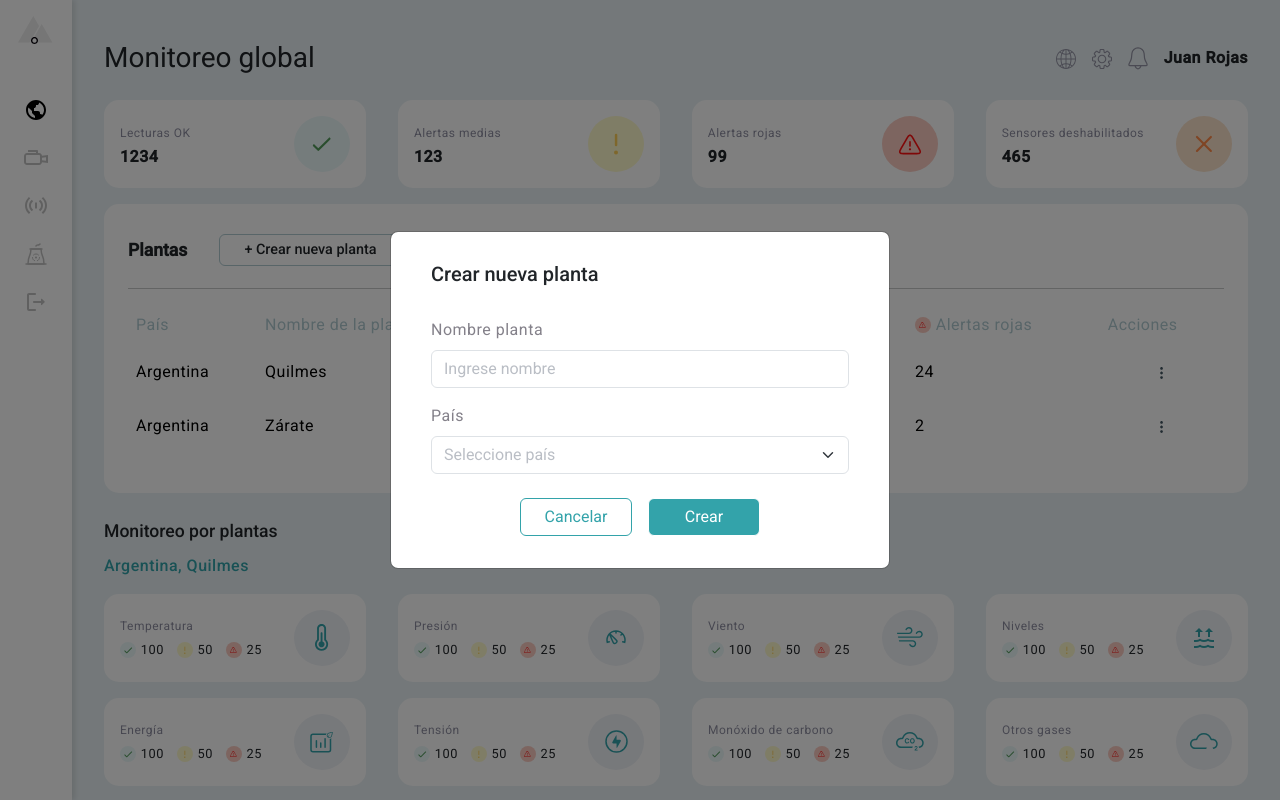
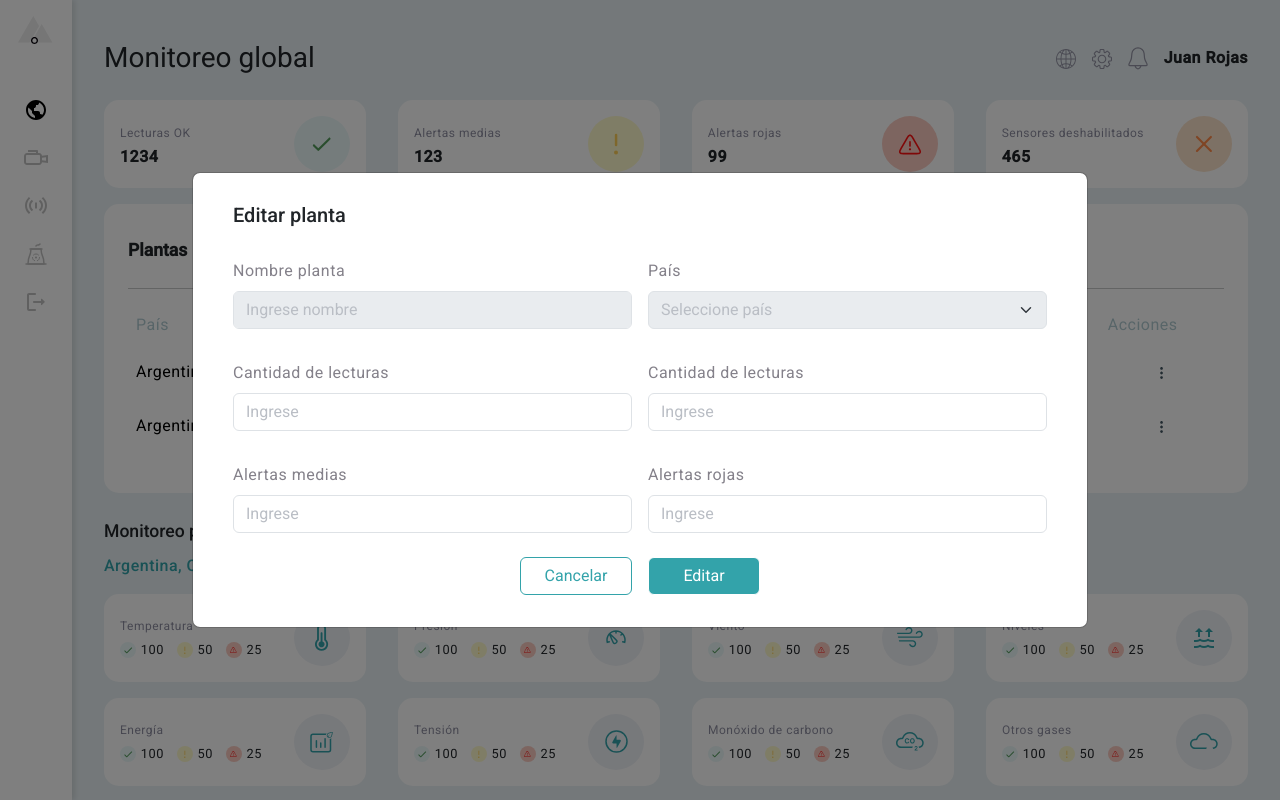
Before and after one commit to NachoGallo7/techforb-challenge-fe, an Angular app: page /dashboard in a window 1280 px wide. Built offline with nearby package versions, Linux system fonts and the light colour scheme; some icons are missing.

Commit message:
- Progress on modals

```diff
--- a/src/app/components/add-plant-modal/add-plant-modal.component.css
+++ b/src/app/components/add-plant-modal/add-plant-modal.component.css
@@ -1,5 +1,9 @@
 
 /* CREATE PLANT MODAL */
+.modal-dialog{
+  width: 40vw;
+  max-width: none;
+}
 .modal-content{
   padding: 1rem 2.5rem 2rem;
   gap: .5rem;
@@ -20,10 +24,10 @@
   /* padding: 0rem 1rem 2rem; */
   gap: 1rem;
 }
-#plant-name-input::placeholder, #plant-country-select:invalid{
+#plantName::placeholder, #plantCountry:invalid{
   color: var(--placeholder-subtle-color);
 }
-#plant-country-select option{
+#plantCountry option{
   color: black;
 }
 .cancel-button, .create-button{
--- a/src/app/components/add-plant-modal/add-plant-modal.component.html
+++ b/src/app/components/add-plant-modal/add-plant-modal.component.html
@@ -1,52 +1,34 @@
-<!-- <div class="modal fade" id="exampleModal" tabindex="-1" aria-labelledby="exampleModalLabel" aria-hidden="true"> -->
-  <!-- <div class="modal-dialog"> -->
-    <!-- <div class="modal-content"> -->
-      <!-- <div class="modal-header"> -->
-        <!-- <h1 class="modal-title fs-5" id="exampleModalLabel">Modal title</h1> -->
-        <!-- <button type="button" class="btn-close" data-bs-dismiss="modal" aria-label="Close"></button> -->
-      <!-- </div> -->
-      <!-- <div class="modal-body"> -->
-        <!-- ... -->
-      <!-- </div> -->
-      <!-- <div class="modal-footer"> -->
-        <!-- <button type="button" class="btn btn-secondary" data-bs-dismiss="modal">Close</button> -->
-        <!-- <button type="button" class="btn btn-primary">Save changes</button> -->
-      <!-- </div> -->
-    <!-- </div> -->
-  <!-- </div> -->
-<!-- </div> -->
-
-<button type="button" id="test-button" class="btn btn-primary" data-bs-toggle="modal" data-bs-target="#createPlantModal">
-  Launch demo modal
-</button>
-
+<div class="component-container">
   <!-- Modal -->
-<div class="modal fade" id="createPlantModal" tabindex="-1" aria-labelledby="createPlantModalLabel" aria-hidden="true">
+  <div class="modal fade" id="createPlantModal" tabindex="-1" aria-labelledby="createPlantModalLabel"
+    aria-hidden="true">
     <div class="modal-dialog modal-dialog-centered">
       <div class="modal-content">
         <div class="modal-header">
           <h2 class="modal-title fs-5" id="createPlantModalLabel">Crear nueva planta</h2>
         </div>
         <div class="modal-body">
+          <form class="new-plant-form" [formGroup]="newPlantForm">
             <div class="mb-3">
-          <label for="plant-name" class="form-label">Nombre planta</label>
-          <input type="text" class="form-control" id="plant-name-input" placeholder="Ingrese nombre">
+              <label for="plantName" class="form-label">Nombre planta</label>
+              <input type="text" class="form-control" formControlName="plantName" id="plantName" placeholder="Ingrese nombre">
             </div>
             <div class="mb-3">
-          <label for="plant-country-select" class="form-label">País</label>
-          <select required class="form-select" id="plant-country-select" aria-label="Choose a country">
-            <!-- <option selected>Open this select menu</option> -->
+              <label for="plantCountry" class="form-label">País</label>
+              <select required class="form-select" formControlName="plantCountry" id="plantCountry" aria-label="Choose a country">
                 <option value="" disabled selected hidden>Seleccione país</option>
                 <option value="1">One</option>
                 <option value="2">Two</option>
                 <option value="3">Three</option>
               </select>
             </div>
+          </form>
         </div>
         <div class="modal-footer">
           <button type="button" class="btn cancel-button" data-bs-dismiss="modal">Cancelar</button>
-        <button type="button" class="btn create-button">Crear</button>
+          <button type="submit" class="btn create-button" (click)="submit()">Crear</button>
         </div>
       </div>
     </div>
   </div>
+</div>
--- a/src/app/components/add-plant-modal/add-plant-modal.component.ts
+++ b/src/app/components/add-plant-modal/add-plant-modal.component.ts
@@ -1,4 +1,5 @@
-import { Component, inject, model } from '@angular/core';
+import { Component, inject, model, OnInit } from '@angular/core';
+import { FormBuilder, FormGroup, ReactiveFormsModule } from '@angular/forms';
 import { MatButtonModule } from '@angular/material/button';
 import { MatDialogModule, MatDialogRef, MAT_DIALOG_DATA } from '@angular/material/dialog';
 import { MatFormFieldModule } from '@angular/material/form-field';
@@ -8,10 +9,38 @@ import { MatSelectModule } from '@angular/material/select';
 @Component({
   selector: 'tc-add-plant-modal',
   standalone: true,
-  imports: [],
+  imports: [ReactiveFormsModule],
   templateUrl: './add-plant-modal.component.html',
   styleUrl: './add-plant-modal.component.css'
 })
-export class AddPlantModalComponent {
+export class AddPlantModalComponent implements OnInit{
 
+  newPlantForm: FormGroup = {} as FormGroup;
+  modalElement: HTMLElement|null = null;
+
+  constructor(private formBuilder: FormBuilder) {}
+
+  ngOnInit(): void {
+    this.newPlantForm = this.formBuilder.group({
+      plantName: [''],
+      plantCountry: ['']
+    });
+
+    this.modalElement = document.getElementById("createPlantModal");
+    this.modalElement?.addEventListener('show.bs.modal', event => {
+      this.newPlantForm.reset();
+      this.plantCountry?.setValue('');
+    });
+  }
+
+  submit() {
+    console.log("SEND");
+  }
+
+  get plantName() {
+    return this.newPlantForm.get('plantName');
+  }
+  get plantCountry() {
+    return this.newPlantForm.get('plantCountry');
+  }
 }
--- a/src/app/components/dashboard-plants-table/dashboard-plants-table.component.html
+++ b/src/app/components/dashboard-plants-table/dashboard-plants-table.component.html
@@ -1,7 +1,7 @@
 <div class="component-container">
   <div class="header-section">
     <h3 class="title">Plantas</h3>
-    <button class="btn create-button">+ Crear nueva planta</button>
+    <button class="btn create-button" data-bs-toggle="modal" data-bs-target="#createPlantModal">+ Crear nueva planta</button>
   </div>
   <hr>
   <table class="table table-borderless">
--- a/src/app/components/edit-plant-modal/edit-plant-modal.component.css
+++ b/src/app/components/edit-plant-modal/edit-plant-modal.component.css
@@ -0,0 +1,53 @@
+/* EDIT PLANT MODAL */
+.modal-dialog{
+  width: 70vw;
+  max-width: none;
+}
+.modal-content{
+  padding: 1rem 2.5rem 2rem;
+  gap: .5rem;
+}
+.modal-title{
+  font-size: 2rem;
+  font-weight: 500;
+}
+.modal-header, .modal-body, .modal-footer {
+  border: none;
+  padding: 0;
+}
+.modal-body{
+  color: var(--small-text-color);
+}
+.modal-footer{
+  justify-content: center;
+  /* padding: 0rem 1rem 2rem; */
+  gap: 1rem;
+}
+.edit-plant-form{
+  display: grid;
+  grid-template-columns: repeat(2, 1fr);
+  gap: 1rem;
+}
+input::placeholder, #plantCountry:invalid{
+  color: var(--placeholder-subtle-color);
+}
+#plantCountry option{
+  color: black;
+}
+#plantCountry:disabled option, .form-select{
+  color: var(--placeholder-subtle-color);
+}
+.cancel-button, .edit-button{
+  width: 7rem;
+  margin: 0;
+}
+.cancel-button{
+  border: 1px solid var(--primary-color);
+  background-color: #fff;
+  color: var(--primary-color);
+}
+.edit-button{
+  border: 1px solid #fff;
+  background-color: var(--primary-color);
+  color: #fff;
+}
--- a/src/app/components/edit-plant-modal/edit-plant-modal.component.html
+++ b/src/app/components/edit-plant-modal/edit-plant-modal.component.html
@@ -1 +1,55 @@
-<p>edit-plant-modal works!</p>
+<div class="component-container">
+  <!-- Button trigger modal -->
+  <button type="button" id="test-button" class="btn btn-primary" data-bs-toggle="modal" data-bs-target="#editPlantModal">
+    Launch demo modal
+  </button>
+
+  <!-- Modal -->
+  <div class="modal fade" id="editPlantModal" tabindex="-1" aria-labelledby="editPlantModalLabel"
+    aria-hidden="true">
+    <div class="modal-dialog modal-dialog-centered">
+      <div class="modal-content">
+        <div class="modal-header">
+          <h2 class="modal-title fs-5" id="editPlantModalLabel">Editar planta</h2>
+        </div>
+        <div class="modal-body">
+          <form class="edit-plant-form" [formGroup]="editPlantForm">
+            <div class="mb-3">
+              <label for="plantName" class="form-label">Nombre planta</label>
+              <input type="text" class="form-control" formControlName="plantName" id="plantName" placeholder="Ingrese nombre">
+            </div>
+            <div class="mb-3">
+              <label for="plantCountry" class="form-label">País</label>
+              <select required class="form-select" formControlName="plantCountry" id="plantCountry" aria-label="Choose a country">
+                <option value="" disabled selected hidden>Seleccione país</option>
+                <option value="1">One</option>
+                <option value="2">Two</option>
+                <option value="3">Three</option>
+              </select>
+            </div>
+            <div class="mb-3">
+              <label for="plantOkReadings" class="form-label">Cantidad de lecturas</label>
+              <input type="number" class="form-control" formControlName="plantOkReadings" id="plantOkReadings" placeholder="Ingrese">
+            </div>
+            <div class="mb-3">
+              <label for="plantDisabledReadings" class="form-label">Cantidad de lecturas</label>
+              <input type="number" class="form-control" formControlName="plantDisabledReadings" id="plantDisabledReadings" placeholder="Ingrese">
+            </div>
+            <div class="mb-3">
+              <label for="plantWarningReadings" class="form-label">Alertas medias</label>
+              <input type="number" class="form-control" formControlName="plantWarningReadings" id="plantWarningReadings" placeholder="Ingrese">
+            </div>
+            <div class="mb-3">
+              <label for="plantErrorReadings" class="form-label">Alertas rojas</label>
+              <input type="number" class="form-control" formControlName="plantErrorReadings" id="plantErrorReadings" placeholder="Ingrese">
+            </div>
+          </form>
+        </div>
+        <div class="modal-footer">
+          <button type="button" class="btn cancel-button" data-bs-dismiss="modal">Cancelar</button>
+          <button type="submit" class="btn edit-button" (click)="submit()">Editar</button>
+        </div>
+      </div>
+    </div>
+  </div>
+</div>
--- a/src/app/components/edit-plant-modal/edit-plant-modal.component.ts
+++ b/src/app/components/edit-plant-modal/edit-plant-modal.component.ts
@@ -1,12 +1,58 @@
-import { Component } from '@angular/core';
+import { Component, OnInit } from '@angular/core';
+import { FormBuilder, FormGroup, ReactiveFormsModule } from '@angular/forms';
 
 @Component({
   selector: 'tc-edit-plant-modal',
   standalone: true,
-  imports: [],
+  imports: [ReactiveFormsModule],
   templateUrl: './edit-plant-modal.component.html',
   styleUrl: './edit-plant-modal.component.css'
 })
-export class EditPlantModalComponent {
+export class EditPlantModalComponent implements OnInit{
 
+  editPlantForm: FormGroup = {} as FormGroup;
+  modalElement: HTMLElement|null = null;
+
+  constructor(private formBuilder: FormBuilder) {}
+
+  ngOnInit(): void {
+    this.editPlantForm = this.formBuilder.group({
+      plantName: [''],
+      plantCountry: [''],
+      plantOkReadings: [''],
+      plantDisabledReadings: [''],
+      plantWarningReadings: [''],
+      plantErrorReadings: [''],
+    });
+    this.plantName?.disable();
+    this.plantCountry?.disable();
+    this.modalElement = document.getElementById("editPlantModal");
+    this.modalElement?.addEventListener('show.bs.modal', event => {
+      this.editPlantForm.reset();
+      this.plantCountry?.setValue('');
+    });
+  }
+
+  submit() {
+    console.log("SEND");
+  }
+
+  get plantName() {
+    return this.editPlantForm.get('plantName');
+  }
+  get plantCountry() {
+    return this.editPlantForm.get('plantCountry');
+  }
+  get plantOkReadings() {
+    return this.editPlantForm.get('plantOkReadings');
+  }
+  get plantDisabledReadings() {
+    return this.editPlantForm.get('plantDisabledReadings');
+  }
+  get plantWarningReadings() {
+    return this.editPlantForm.get('plantWarningReadings');
+  }
+  get plantErrorReadings() {
+    return this.editPlantForm.get('plantErrorReadings');
+  }
 }
--- a/src/app/components/plants-dashboard/plants-dashboard.component.html
+++ b/src/app/components/plants-dashboard/plants-dashboard.component.html
@@ -34,43 +34,6 @@
     <tc-dashboard-per-plant-detail></tc-dashboard-per-plant-detail>
   </div>
 
+  <tc-edit-plant-modal></tc-edit-plant-modal>
   <tc-add-plant-modal></tc-add-plant-modal>
-  <!-- TEST ZONE | TEST ZONE | TEST ZONE | TEST ZONE | TEST ZONE | TEST ZONE | TEST ZONE | TEST ZONE | TEST ZONE | TEST ZONE -->
-  <!-- 🔽🔽🔽🔽🔽🔽🔽🔽🔽🔽🔽🔽🔽🔽🔽🔽🔽🔽🔽🔽🔽🔽🔽🔽🔽🔽🔽🔽🔽🔽🔽🔽🔽🔽🔽🔽🔽🔽🔽🔽🔽🔽🔽🔽 -->
-   <!-- Button trigger modal -->
-    <!-- <button type="button" id="test-button" class="btn btn-primary" data-bs-toggle="modal" data-bs-target="#createPlantModal"> -->
-      <!-- Launch demo modal -->
-    <!-- </button> -->
-
-    <!-- <!-- Modal --> -->
-    <!-- <div class="modal fade" id="createPlantModal" tabindex="-1" aria-labelledby="createPlantModalLabel" aria-hidden="true"> -->
-      <!-- <div class="modal-dialog modal-dialog-centered"> -->
-        <!-- <div class="modal-content"> -->
-          <!-- <div class="modal-header"> -->
-            <!-- <h2 class="modal-title fs-5" id="createPlantModalLabel">Crear nueva planta</h2> -->
-          <!-- </div> -->
-          <!-- <div class="modal-body"> -->
-            <!-- <div class="mb-3"> -->
-              <!-- <label for="plant-name" class="form-label">Nombre planta</label> -->
-              <!-- <input type="text" class="form-control" id="plant-name-input" placeholder="Ingrese nombre"> -->
-            <!-- </div> -->
-            <!-- <div class="mb-3"> -->
-              <!-- <label for="plant-country-select" class="form-label">País</label> -->
-              <!-- <select required class="form-select" id="plant-country-select" aria-label="Choose a country"> -->
-                <!-- <option value="" disabled selected hidden>Seleccione país</option> -->
-                <!-- <option value="1">One</option> -->
-                <!-- <option value="2">Two</option> -->
-                <!-- <option value="3">Three</option> -->
-              <!-- </select> -->
-            <!-- </div> -->
-          <!-- </div> -->
-          <!-- <div class="modal-footer"> -->
-            <!-- <button type="button" class="btn cancel-button" data-bs-dismiss="modal">Cancelar</button> -->
-            <!-- <button type="button" class="btn create-button">Crear</button> -->
-          <!-- </div> -->
-        <!-- </div> -->
-      <!-- </div> -->
-    <!-- </div> -->
-  <!-- ⬆️⬆️⬆️⬆️⬆️⬆️⬆️⬆️⬆️⬆️⬆️⬆️⬆️⬆️⬆️⬆️⬆️⬆️⬆️⬆️⬆️⬆️⬆️⬆️⬆️⬆️⬆️⬆️⬆️⬆️⬆️⬆️⬆️⬆️⬆️⬆️⬆️⬆️⬆️⬆️⬆️⬆️⬆️⬆️ -->
-  <!-- TEST ZONE | TEST ZONE | TEST ZONE | TEST ZONE | TEST ZONE | TEST ZONE | TEST ZONE | TEST ZONE | TEST ZONE | TEST ZONE -->
 </div>
--- a/src/app/components/plants-dashboard/plants-dashboard.component.ts
+++ b/src/app/components/plants-dashboard/plants-dashboard.component.ts
@@ -9,11 +9,12 @@ import { MatSelectModule } from '@angular/material/select';
 import { MatButtonModule } from '@angular/material/button';
 import { MatDialog, MatDialogModule } from '@angular/material/dialog';
 import { AddPlantModalComponent } from '../add-plant-modal/add-plant-modal.component';
+import { EditPlantModalComponent } from "../edit-plant-modal/edit-plant-modal.component";
 
 @Component({
   selector: 'tc-plants-dashboard',
   standalone: true,
-  imports: [GlobalKpiIndicatorComponent, DashboardPlantsTableComponent, DashboardPerPlantDetailComponent, MatFormFieldModule, MatInputModule, MatSelectModule, MatButtonModule, MatDialogModule, AddPlantModalComponent],
+  imports: [GlobalKpiIndicatorComponent, DashboardPlantsTableComponent, DashboardPerPlantDetailComponent, MatFormFieldModule, MatInputModule, MatSelectModule, MatButtonModule, MatDialogModule, AddPlantModalComponent, EditPlantModalComponent],
   templateUrl: './plants-dashboard.component.html',
   styleUrl: './plants-dashboard.component.css'
 })
--- a/src/app/components/register-user/register-user.component.html
+++ b/src/app/components/register-user/register-user.component.html
@@ -76,9 +76,6 @@
       <div class="button-container">
         <small class="password-indications" [ngClass]="{'medium-screen': breakpointLevel()>=breakpointLevelMap[Breakpoints.Medium]}">- Al menos 8 caracteres<br>- Al menos 1 número<br>- Al menos 1 caracter especial</small>
         <button class="btn submit-button" [ngClass]="{'medium-screen': breakpointLevel()>=breakpointLevelMap[Breakpoints.Medium]}" type="submit">Registrarse</button>
-        <!-- <button mat-fab extended>
-          Registrarse
-        </button> -->
       </div>
       <small class="terms-service" [ngClass]="{'medium-screen': breakpointLevel()>=breakpointLevelMap[Breakpoints.Medium]}">
         Protegido por reCAPTCHA y sujeto a la <a href="https://techforb.com/es/techforb-ar" target="_blank" rel="noopener">Política de Privacidad</a> y <a href="https://techforb.com/es/techforb-ar" target="_blank" rel="noopener">Condiciones</a>.
```
Lines whose indentation alone changed are shown as unchanged.
